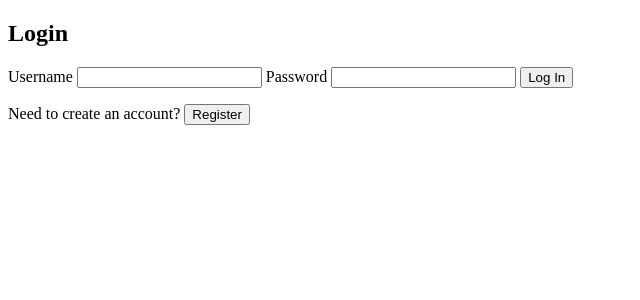
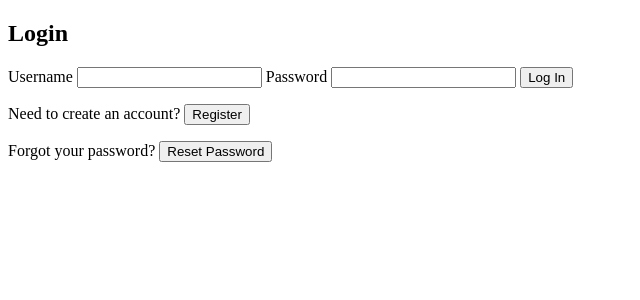
Before and after one commit to elkropf/F26-CPSC4910-Team05, a Django app: page /login/ in a window 1280 px wide. Shown: the top 300 px of the page, without its empty margins (0-640 px from the left). Run offline with Django 5.2, Linux system fonts and the light colour scheme.

Commit message:
Added the ability to change your password Has zero security

```diff
--- a/accounts/templates/login.html
+++ b/accounts/templates/login.html
@@ -17,6 +17,9 @@
         <p>Need to create an account?
             <a href="/register"><button type="button">Register</button></a>
         </p>
+        <p>Forgot your password?
+            <a href="/passwordchange"><button type="button">Reset Password</button></a>
+        </p>
     </form>
 
 </body>
--- a/accounts/urls.py
+++ b/accounts/urls.py
@@ -53,6 +53,8 @@ urlpatterns = [
     path("loggingin/", views.login, name="login"),
     path("register/", views.register_page, name="register_page"),
     path("registering/", views.register, name="register"),
+    path("passwordchange/", views.password_change_page, name="password_change_page"),
+    path("changepassword/", views.change_password, name="change_password"),
 
     #existing home pages
     path("driverhome/", views.driver_homepage, name="driver_homepage"),
--- a/accounts/views.py
+++ b/accounts/views.py
@@ -1,6 +1,7 @@
 import json
 
 from django.contrib.auth import authenticate, login as auth_login, logout as auth_logout
+from django.contrib.auth.hashers import make_password
 from django.contrib.auth.password_validation import validate_password
 from django.core.exceptions import ValidationError
 from django.db import transaction
@@ -96,7 +97,8 @@ def api_register(request):
             user_type=UserType.SPONSOR if user_type == "Sponsor" else UserType.DRIVER,
         )
         if user_type == "Sponsor":
-            Sponsor.objects.create(user=user)
+            org = Organization.objects.get(organization_name="Test Organization")
+            Sponsor.objects.create(user=user, organization=org)
         else:
             Driver.objects.create(user=user)
         record_event(
@@ -1277,7 +1279,7 @@ def register(request):
             user_type=UserType.SPONSOR if user_type == "Sponsor" else UserType.DRIVER,
         )
         if user_type == "Sponsor":
-            org = Organization.objects.get(organization_name="Test Organizzation")
+            org = Organization.objects.get(organization_name="Test Organization")
             Sponsor.objects.create(user=user, organization=org)
         else:
             Driver.objects.create(user=user)
@@ -1285,6 +1287,54 @@ def register(request):
     auth_login(request, user)
     link = "accounts:sponsor_homepage" if user_type == "Sponsor" else "accounts:driver_homepage"
     return HttpResponseRedirect(reverse(link))
+
+def password_change_page(request):
+    return render(request, "password_change.html")
+
+@require_POST
+def change_password(request):
+    username = request.POST.get("user_in", "").strip()
+    password = request.POST.get("pass_in", "")
+    password_conf = request.POST.get("pass_confirm", "")
+
+    if not username or not password or not password_conf:
+        return render(
+            request,
+            "password_change.html",
+            {"error_message": "Username and password are required."},
+        )
+
+    if not User.objects.filter(username__iexact=username).exists():
+        return render(
+            request,
+            "password_change.html",
+            {"error_message": "This username does not exist."},
+        )
+
+    if password != password_conf:
+        return render(
+            request,
+            "password_change.html",
+            {"error_message": "Passwords do not match."},
+        )
+
+    try:
+        validate_password(password)
+    except ValidationError as error:
+        return render(
+            request,
+            "password_change.html",
+            {"error_message": " ".join(error.messages)},
+        )
+
+    user = User.objects.get(username__iexact=username)
+    user.password = make_password(password)
+    user.save()
+
+    context = {
+        "success": 1,
+    }
+    return HttpResponseRedirect(reverse("accounts:password_change_page", query=context))
 
 #display role specific homepage for driver, sponsor, or admin
 def _role_homepage(request, required_role, template_name):
```
Also changed, not shown: accounts/templates/password_change.html (added, +24 -0 lines).
